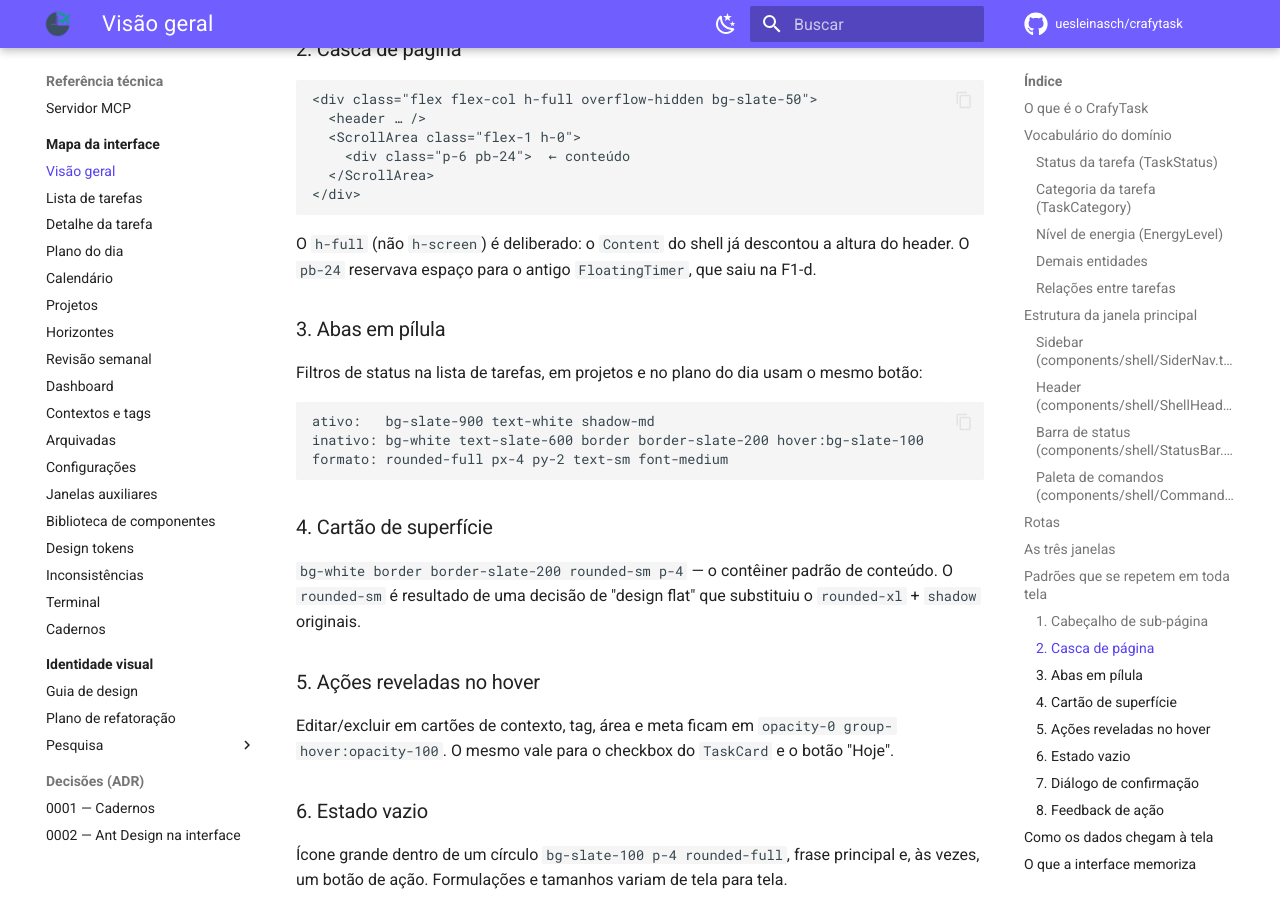
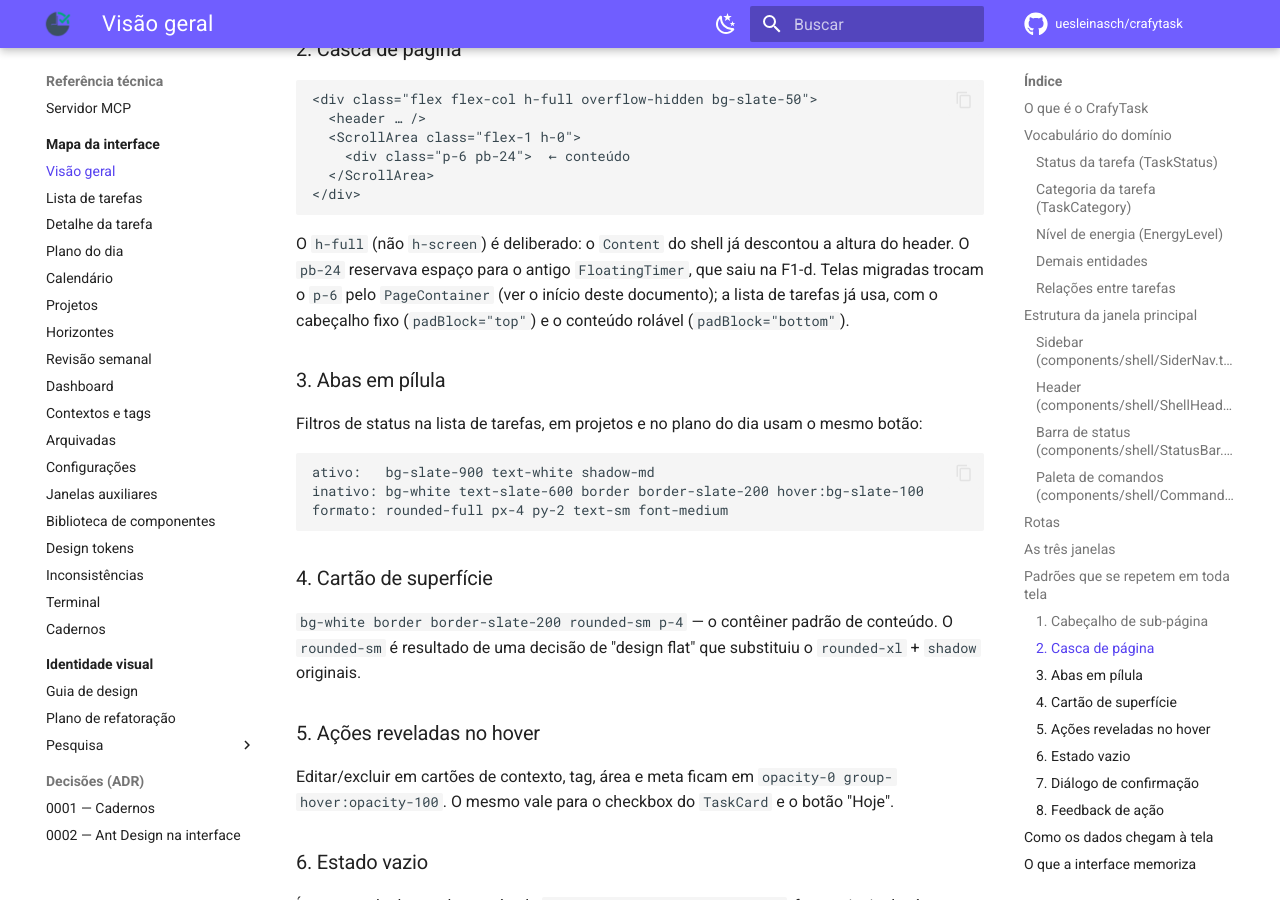
Before and after one commit to uesleinasch/crafytask, an MkDocs documentation site: the page built from docs/ui/00-visao-geral.md, in a window 1280 px wide and 900 px high, scrolled down 7672 px. Built offline with MkDocs 1.6.1 and Material for MkDocs 9.7.7, drawn with Linux system fonts in a browser that asks for light colours; some web fonts are replaced; comment, search, counter and statistics services are not loaded.

Commit message:
docs(ui): casca de página com o PageContainer

````diff
--- a/docs/ui/00-visao-geral.md
+++ b/docs/ui/00-visao-geral.md
@@ -253,7 +253,9 @@ Voltar às vezes é `<Button variant="ghost">` e às vezes um `<button>` cru; o
 ```
 
 O `h-full` (não `h-screen`) é deliberado: o `Content` do shell já descontou a altura do header. O
-`pb-24` reservava espaço para o antigo `FloatingTimer`, que saiu na F1-d.
+`pb-24` reservava espaço para o antigo `FloatingTimer`, que saiu na F1-d. Telas migradas trocam o
+`p-6` pelo `PageContainer` (ver o início deste documento); a lista de tarefas já usa, com o
+cabeçalho fixo (`padBlock="top"`) e o conteúdo rolável (`padBlock="bottom"`).
 
 ### 3. Abas em pílula
 
````
Also changed, not shown: docs/ui/14-design-tokens.md (+1 -1 lines).
